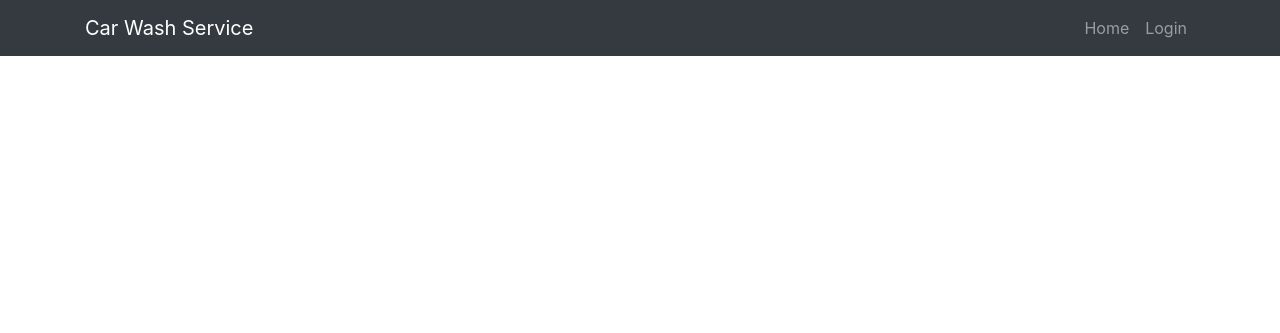
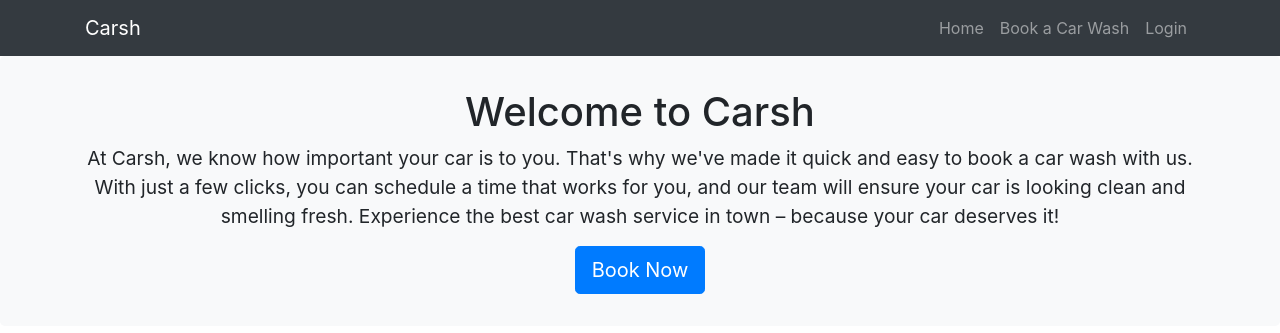
Before and after one commit to 17Keith/Carsh, a Django app: page / in a window 1280 px wide. Shown: the top 333 px of the page. Run offline with Django 5.2, Linux system fonts and the light colour scheme; some libraries are stand-ins or nearby versions.

Commit message:
Small changes..

```diff
--- a/carwash/Templates/base.html
+++ b/carwash/Templates/base.html
@@ -3,7 +3,9 @@
   <head>
     <meta charset="UTF-8" />
     <meta name="viewport" content="width=device-width, initial-scale=1.0" />
-    <title>{% block title %}Car Wash Service{% endblock %}</title>
+    <title>
+      {% block title %}Carsh - Premium Car Wash Service{% endblock %}
+    </title>
     <!-- Bootstrap CSS -->
     <link
       href="https://stackpath.bootstrapcdn.com/bootstrap/4.5.2/css/bootstrap.min.css"
@@ -13,13 +15,23 @@
       body {
         padding-top: 56px;
       }
+      .jumbotron {
+        background-color: #f8f9fa;
+        padding: 2rem 1rem;
+      }
+      .jumbotron h1 {
+        font-size: 2.5rem;
+      }
+      .jumbotron p {
+        font-size: 1.2rem;
+      }
     </style>
   </head>
   <body>
     <!-- Navigation Bar -->
     <nav class="navbar navbar-expand-lg navbar-dark bg-dark fixed-top">
       <div class="container">
-        <a class="navbar-brand" href="{% url 'index' %}">Car Wash Service</a>
+        <a class="navbar-brand" href="{% url 'index' %}">Carsh</a>
         <button
           class="navbar-toggler"
           type="button"
@@ -36,19 +48,20 @@
             <li class="nav-item">
               <a class="nav-link" href="{% url 'index' %}">Home</a>
             </li>
+            <li class="nav-item">
+              <a class="nav-link" href="{% url 'book_carwash' %}"
+                >Book a Car Wash</a
+              >
+            </li>
             {% if user.is_staff or user.is_superuser %}
-              <li class="nav-item">
-                  <a class="nav-link" href="{% url 'book_carwash' %}">Book a Car Wash</a>
-              </li>
 
-              <li class="nav-item">
-                  <a class="nav-link" href="{% url 'booking_list' %}">Booking List</a>
             </li>
             <li class="nav-item">
-                  <a class="nav-link" href="{% url 'admin_dashboard' %}">Admin Dashboard</a>
+              <a class="nav-link" href="{% url 'admin_dashboard' %}"
+                >Admin Dashboard</a
+              >
             </li>
-              {% endif %}
-              {% if user.is_authenticated %}
+            {% endif %} {% if user.is_authenticated %}
             <li class="nav-item">
               <a class="nav-link" href="{% url 'logout' %}">Logout</a>
             </li>
@@ -59,7 +72,25 @@
             {% endif %}
           </ul>
         </div>
+      </div>
     </nav>
+
+    <!-- Jumbotron Introduction -->
+    <div class="jumbotron text-center">
+      <div class="container">
+        <h1>Welcome to Carsh</h1>
+        <p>
+          At Carsh, we know how important your car is to you. That's why we've
+          made it quick and easy to book a car wash with us. With just a few
+          clicks, you can schedule a time that works for you, and our team will
+          ensure your car is looking clean and smelling fresh. Experience the
+          best car wash service in town – because your car deserves it!
+        </p>
+        <a href="{% url 'book_carwash' %}" class="btn btn-primary btn-lg"
+          >Book Now</a
+        >
+      </div>
+    </div>
 
     <!-- Main Content Area -->
     <div class="container">{% block content %} {% endblock %}</div>
--- a/carwash/urls.py
+++ b/carwash/urls.py
@@ -4,7 +4,7 @@ from . import views
 urlpatterns = [
     path('', views.home, name='index'),
     path('book/', views.book_carwash, name='book_carwash'),
-    path('booking_list/', views.booking_list, name='booking_list'),
+#     path('booking_list/', views.booking_list, name='booking_list'),
     path('confirm_booking/<int:booking_id>/',
          views.confirm_booking, name='confirm_booking'),
     path('admin_dashboard/', views.admin_dashboard, name='admin_dashboard'),
--- a/carwash/views.py
+++ b/carwash/views.py
@@ -56,17 +56,17 @@ def book_carwash(request):
     return render(request, 'booking_form.html', {'form': form})
 
 
-def booking_list(request):
-    bookings = Booking.objects.all()
-    attendants = ['Attendant 1', 'Attendant 2', 'Attendant 3']
-    if request.method == 'POST':
-        booking_id = request.POST.get('booking_id')
-        attendant_name = request.POST.get('attendant')
-        booking = Booking.objects.get(id=booking_id)
-        booking.attendant = attendant_name
-        booking.save()
-        return redirect('booking_list')
-    return render(request, 'booking_list.html', {'bookings': bookings, 'attendants': attendants})
+# def booking_list(request):
+#     bookings = Booking.objects.all()
+#     attendants = ['Attendant 1', 'Attendant 2', 'Attendant 3']
+#     if request.method == 'POST':
+#         booking_id = request.POST.get('booking_id')
+#         attendant_name = request.POST.get('attendant')
+#         booking = Booking.objects.get(id=booking_id)
+#         booking.attendant = attendant_name
+#         booking.save()
+#         return redirect('booking_list')
+#     return render(request, 'booking_list.html', {'bookings': bookings, 'attendants': attendants})
 
 
 @login_required
```
Also changed, not shown: carwash/Templates/admin_dashboard.html (+48 -0 lines), carwash/Templates/booking_confirmation.html (added, +17 -0 lines), carwash/Templates/booking_list.html (deleted, +0 -47 lines). Lines whose indentation alone changed are shown as unchanged.
